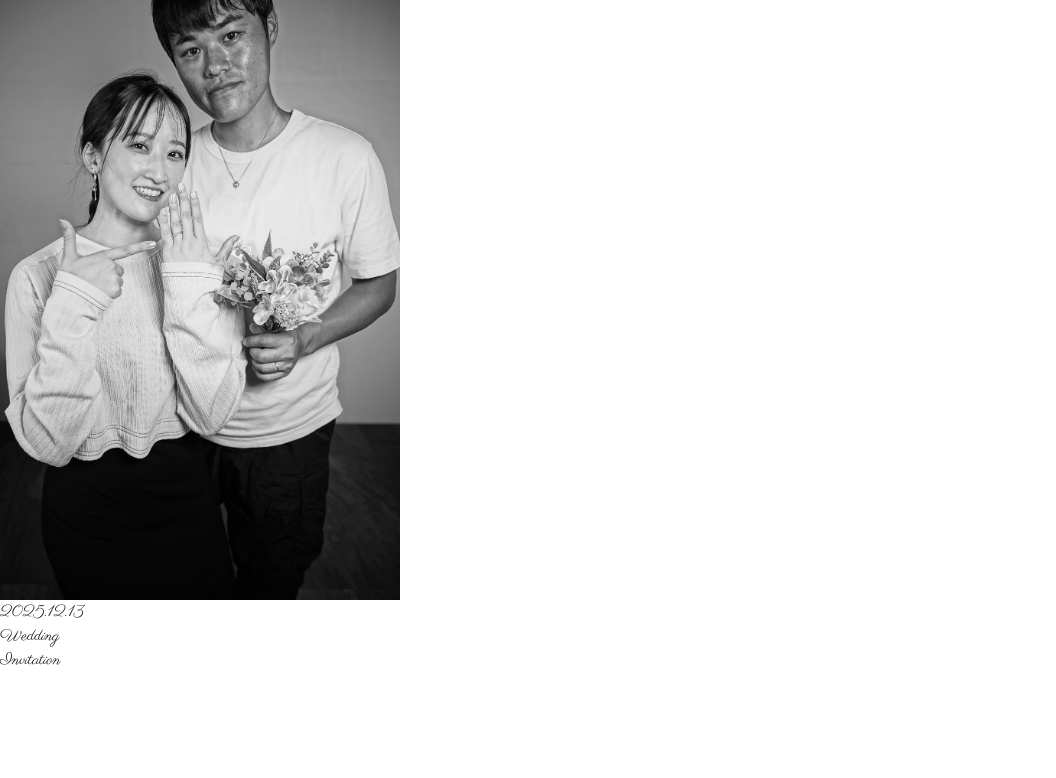
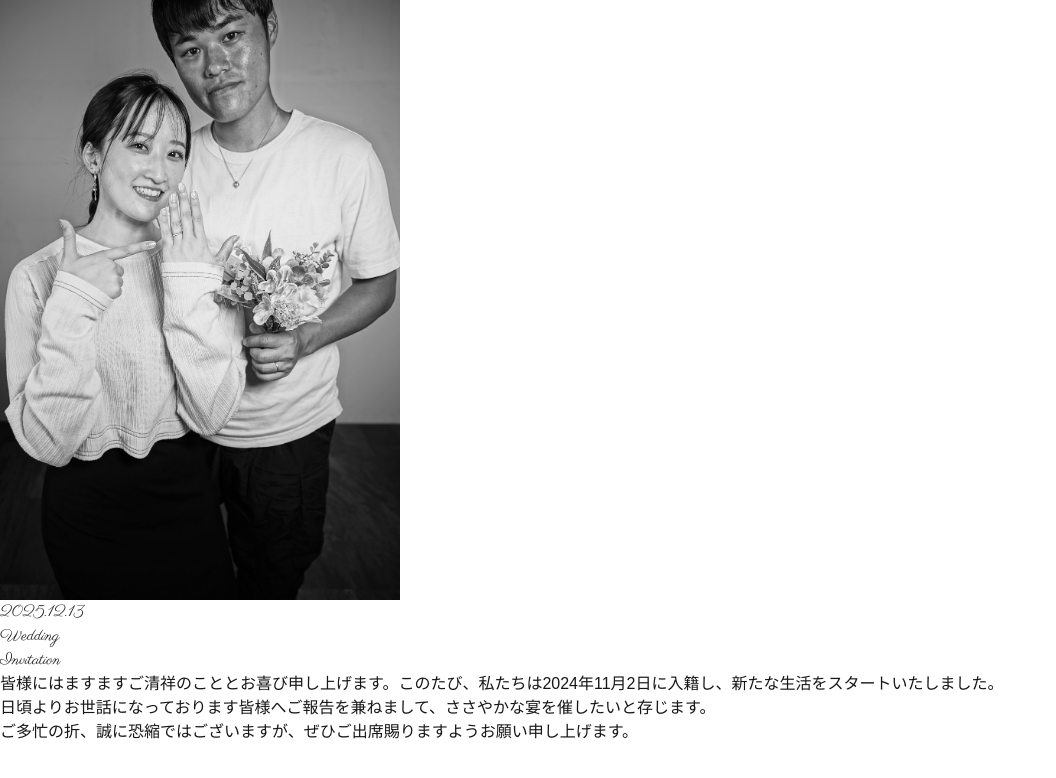
Before and after one commit to Momona-Wada/wedding-web-invitation, a Next.js app: page / in a window 1280 px wide. Shown: the top 778 px of the page, without its empty margins (0-1056 px from the left). Built offline with nearby package versions, Linux system fonts and the light colour scheme.

Commit message:
Create Message component

```diff
--- a/src/app/page.tsx
+++ b/src/app/page.tsx
@@ -1,3 +1,4 @@
+import { Message } from "@/components/Message";
 import { TopPhoto } from "@/components/TopPhoto";
 
 export default function Home() {
@@ -10,6 +11,7 @@ export default function Home() {
 
       <div className="relative">
         <TopPhoto />
+        <Message />
       </div>
     </div>
     </>
--- /dev/null
+++ b/src/components/Message.tsx
@@ -0,0 +1,15 @@
+export const Message = () => {
+    return (
+        <>
+            <div className="p-10">
+                <p>
+                皆様にはますますご清祥のこととお喜び申し上げます。このたび、私たちは2024年11月2日に入籍し、新たな生活をスタートいたしました。
+                <br />
+                日頃よりお世話になっております皆様へご報告を兼ねまして、ささやかな宴を催したいと存じます。
+                <br />
+                ご多忙の折、誠に恐縮ではございますが、ぜひご出席賜りますようお願い申し上げます。
+                </p>
+            </div>
+        </>
+    )
+}
--- a/src/components/TopPhoto.tsx
+++ b/src/components/TopPhoto.tsx
@@ -11,7 +11,7 @@ export const TopPhoto = () => {
                 width={400}
                 height={300}
             />
-            <div className={`absolute bottom-4 left-4 text-white text-4xl ${parisienne.className} antialiased`}>
+            <div className={`absolute bottom-3 left-10 text-white text-4xl ${parisienne.className} antialiased`}>
                 <p>2025.12.13</p>
                 <p>Wedding</p>
                 <p>Invitation</p>
```
